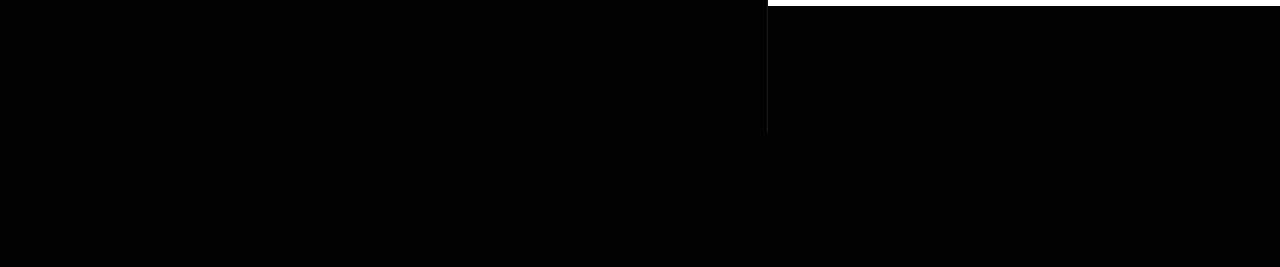
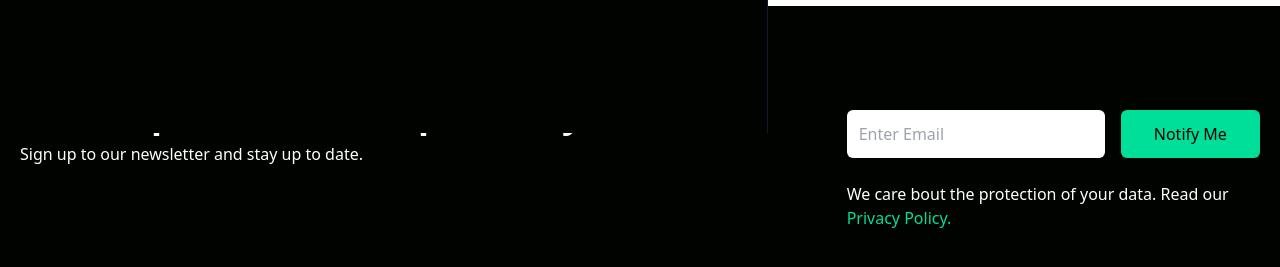
Before and after one commit to jenil97/data-finance-web, a React (Create React App) app: page / in a window 1280 px wide. Shown: the part 667-934 px from the top of the page. Before the commit the page ends 800 px from the top, so only its background shows below. Built offline with nearby package versions, Linux system fonts and the light colour scheme.

Commit message:
feat: Newsletter component

```diff
--- a/src/App.js
+++ b/src/App.js
@@ -2,6 +2,7 @@
 import Analytics from "./components/Analytics";
 import Hero from "./components/Hero";
 import Navbar from "./components/Navbar";
+import Newsletter from "./components/Newsletter";
 
 function App() {
   return (
@@ -9,6 +10,7 @@
       <Navbar />
       <Hero />
       <Analytics />
+      <Newsletter/>
     </div>
   );
 }
--- /dev/null
+++ b/src/components/Newsletter.jsx
@@ -0,0 +1,34 @@
+import React from "react";
+
+const Newsletter = () => {
+  return (
+    <div className="w-full py-16 text-white px-4">
+      <div className="max-w-[1240px] mx-auto grid lg:grid-cols-3">
+        <div className="lg:col-span-2 my-4">
+          <h1 className="md:text-4xl sm:text-3xl text-2xl font-bold py-2">
+            Want tips & tricks to optimize your flow?
+          </h1>
+          <p>Sign up to our newsletter and stay up to date.</p>
+        </div>
+        <div className="my-4">
+          <div className="flex flex-col sm:flex-row items-center justify-between w-full">
+            <input
+              className="p-3 flex w-full rounded-md text-black"
+              type="email"
+              placeholder="Enter Email"
+            />
+            <button className="bg-[#00df9a] text-black rounded-md font-medium w-[200px] ml-4 my-6 px-6 py-3">
+              Notify Me
+            </button>
+          </div>
+          <p>
+            We care bout the protection of your data. Read our{" "}
+            <span className="text-[#00df9a]">Privacy Policy.</span>
+          </p>
+        </div>
+      </div>
+    </div>
+  );
+};
+
+export default Newsletter;
```
